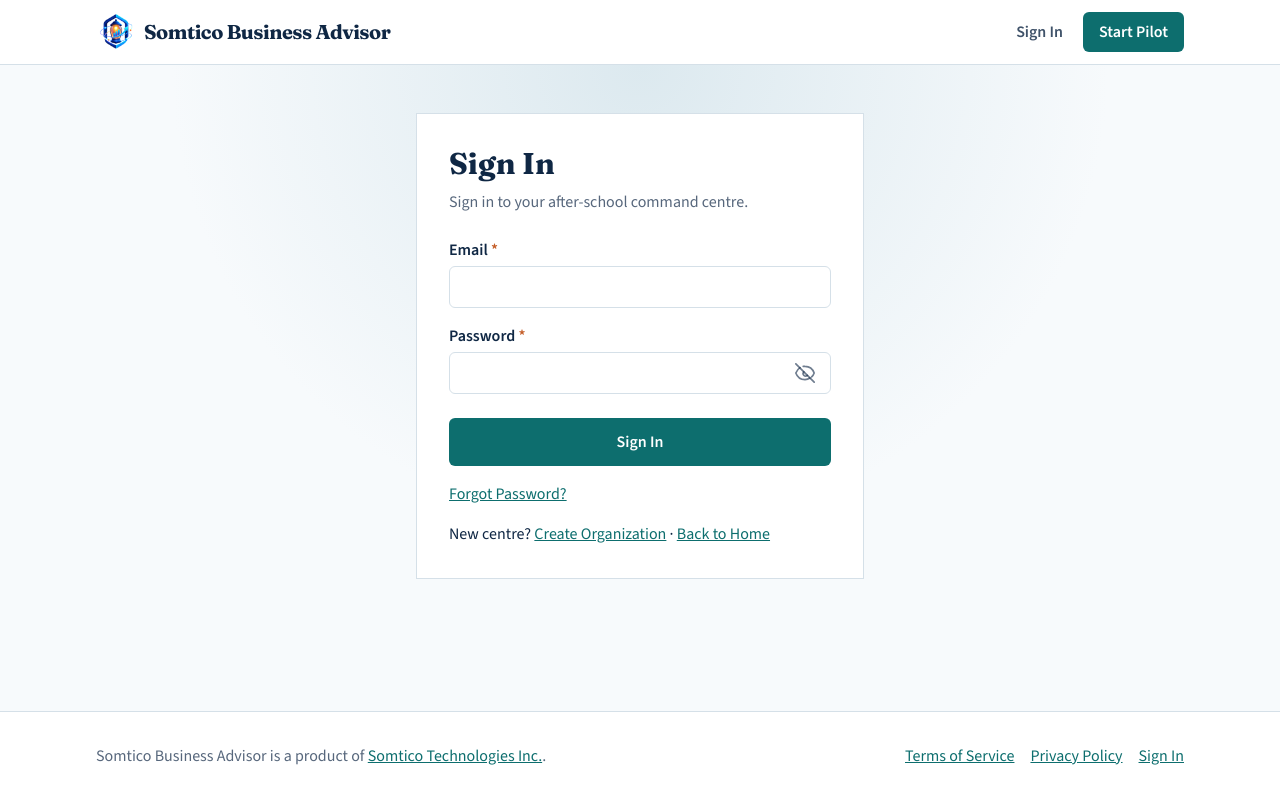
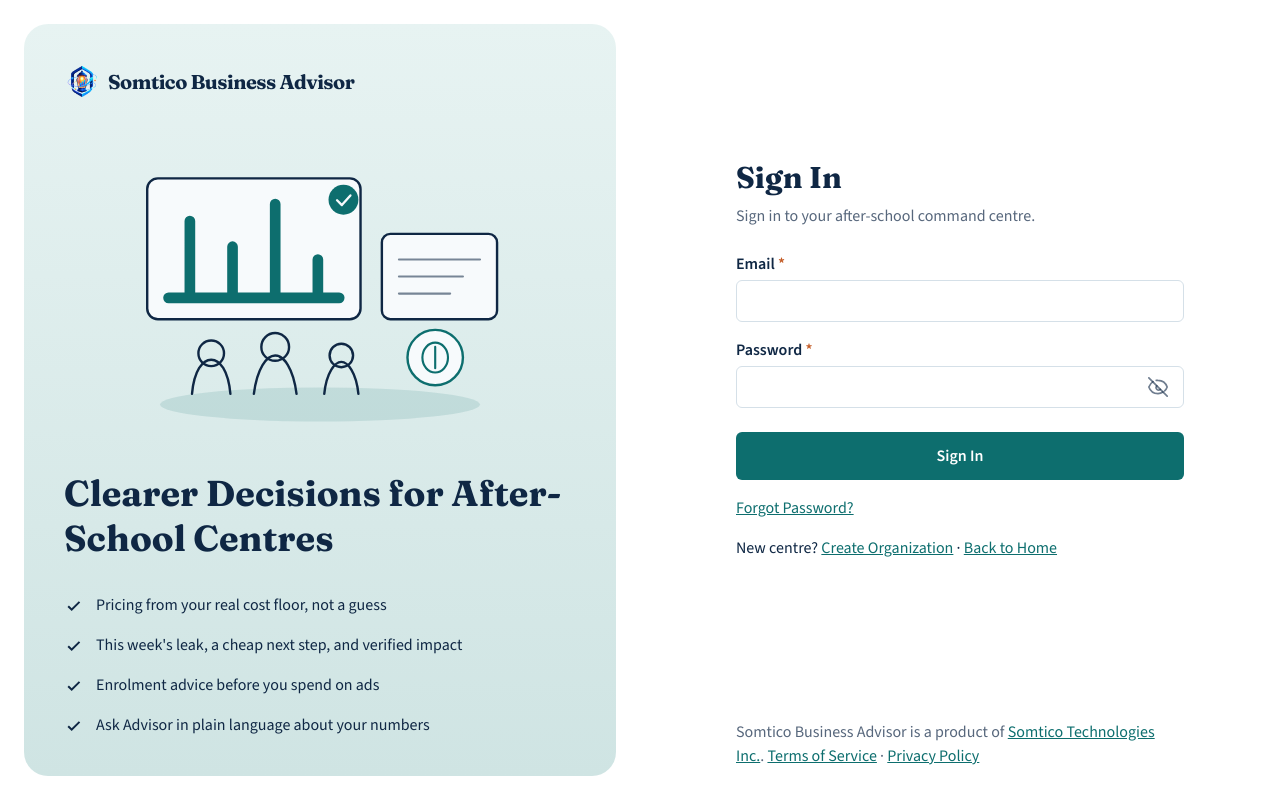
Before and after one commit to Somtico/business-advisor, a React (Vite) app in the folder frontend/: page /login in a window 1280 px wide. Built offline with nearby package versions, Linux system fonts and the light colour scheme; no server answers.

Commit message:
Add a split auth layout with product story and artwork
Login, signup, and password pages now show a teal command-centre panel on large screens so visitors see pricing, leaks, enrolment, and Ask Advisor before they sign in.

```diff
--- /dev/null
+++ b/frontend/src/components/AuthSplitLayout.tsx
@@ -0,0 +1,175 @@
+import type { ReactNode } from 'react';
+import { Link } from 'react-router';
+import { BrandMark } from './BrandMark';
+import {
+  COMPANY_NAME,
+  COMPANY_SITE,
+  PRODUCT_NAME,
+  authShowcase,
+} from '../content/product';
+
+function CheckIcon() {
+  return (
+    <svg
+      viewBox="0 0 20 20"
+      className="mt-0.5 h-5 w-5 shrink-0 text-ba-ink"
+      aria-hidden="true"
+    >
+      <path
+        fill="currentColor"
+        d="M7.7 13.3 4.9 10.5l-1.4 1.4 4.2 4.2 8.5-8.5-1.4-1.4z"
+      />
+    </svg>
+  );
+}
+
+/** Line-art command centre: programmes, a weekly chart, and a simple roster. */
+export function AuthShowcaseArt() {
+  return (
+    <svg
+      viewBox="0 0 420 280"
+      className="mx-auto w-full max-w-md"
+      role="img"
+      aria-label="Illustration of an after-school command centre with a chart, ledger, and students"
+    >
+      <ellipse cx="210" cy="248" rx="150" ry="16" fill="#0d6e6e" opacity="0.12" />
+      <rect
+        x="48"
+        y="36"
+        width="200"
+        height="132"
+        rx="10"
+        fill="#f7fafc"
+        stroke="#0f2744"
+        strokeWidth="2.25"
+      />
+      <path
+        d="M68 148h160M88 148v-72M128 148v-48M168 148v-88M208 148v-36"
+        stroke="#0d6e6e"
+        strokeWidth="10"
+        strokeLinecap="round"
+      />
+      <circle cx="232" cy="56" r="14" fill="#0d6e6e" />
+      <path
+        d="M226 56.5 230.5 61l8-9"
+        fill="none"
+        stroke="#f7fafc"
+        strokeWidth="2.2"
+        strokeLinecap="round"
+        strokeLinejoin="round"
+      />
+      <rect
+        x="268"
+        y="88"
+        width="108"
+        height="80"
+        rx="8"
+        fill="#f7fafc"
+        stroke="#0f2744"
+        strokeWidth="2.25"
+      />
+      <path
+        d="M284 112h76M284 128h60M284 144h48"
+        stroke="#0f2744"
+        strokeWidth="2"
+        strokeLinecap="round"
+        opacity="0.55"
+      />
+      <g fill="none" stroke="#0f2744" strokeWidth="2.25" strokeLinecap="round">
+        <circle cx="108" cy="200" r="12" />
+        <path d="M90 238c2-22 10-32 18-32s16 10 18 32" />
+        <circle cx="168" cy="194" r="13" />
+        <path d="M148 238c3-24 12-36 20-36s17 12 20 36" />
+        <circle cx="230" cy="202" r="11" />
+        <path d="M214 238c2-20 10-30 16-30s14 10 16 30" />
+      </g>
+      <circle
+        cx="318"
+        cy="204"
+        r="26"
+        fill="#f7fafc"
+        stroke="#0d6e6e"
+        strokeWidth="2.25"
+      />
+      <path
+        d="M306 204c0-8 5.5-14 12-14s12 6 12 14-5.5 14-12 14-12-6-12-14z"
+        fill="none"
+        stroke="#0d6e6e"
+        strokeWidth="2"
+      />
+      <path
+        d="M318 194v20"
+        stroke="#0d6e6e"
+        strokeWidth="2"
+        strokeLinecap="round"
+      />
+    </svg>
+  );
+}
+
+export function AuthShowcase() {
+  return (
+    <aside className="relative hidden p-6 lg:sticky lg:top-0 lg:flex lg:h-screen lg:flex-col">
+      <div className="flex min-h-0 flex-1 flex-col overflow-y-auto rounded-3xl bg-gradient-to-b from-[#e7f3f2] to-[#cfe4e3] px-10 py-10">
+        <BrandMark to="/" size={36} wordmark={PRODUCT_NAME} />
+        <div className="mt-10 flex flex-1 flex-col justify-center">
+          <AuthShowcaseArt />
+          <p className="mt-8 font-display text-4xl font-bold leading-tight text-ba-ink">
+            {authShowcase.headline}
+          </p>
+          <ul className="mt-8 space-y-4">
+            {authShowcase.points.map((point) => (
+              <li key={point} className="flex gap-3 text-base text-ba-ink">
+                <CheckIcon />
+                <span>{point}</span>
+              </li>
+            ))}
+          </ul>
+        </div>
+        <p className="mt-10 text-base text-ba-ink/80">{authShowcase.trust}</p>
+      </div>
+    </aside>
+  );
+}
+
+export function AuthSplitLayout({
+  children,
+  wide = false,
+}: {
+  children: ReactNode;
+  wide?: boolean;
+}) {
+  const formWidth = wide ? 'max-w-xl' : 'max-w-md';
+  return (
+    <div className="min-h-screen bg-white text-ba-ink lg:grid lg:grid-cols-2">
+      <AuthShowcase />
+      <div className="flex min-h-screen flex-col px-4 py-8 sm:px-8 lg:px-12">
+        <div className="mb-8 lg:hidden">
+          <BrandMark to="/" size={36} />
+        </div>
+        <div className={`mx-auto flex w-full ${formWidth} flex-1 flex-col justify-center`}>
+          {children}
+        </div>
+        <p className={`mx-auto mt-8 w-full ${formWidth} text-base text-ba-ink/70`}>
+          {PRODUCT_NAME} is a product of{' '}
+          <a
+            className="text-ba-accent underline"
+            href={COMPANY_SITE}
+            target="_blank"
+            rel="noreferrer"
+          >
+            {COMPANY_NAME}
+          </a>
+          .{' '}
+          <Link className="text-ba-accent underline" to="/terms">
+            Terms of Service
+          </Link>
+          {' · '}
+          <Link className="text-ba-accent underline" to="/privacy">
+            Privacy Policy
+          </Link>
+        </p>
+      </div>
+    </div>
+  );
+}
--- a/frontend/src/content/product.ts
+++ b/frontend/src/content/product.ts
@@ -9,6 +9,18 @@
 export const PILOT_PRICE = '$5 CAD / month';
 export const LOGO_SRC = '/images/logo/business-advisor-mark.png';
 export const LOGO_FULL_SRC = '/images/logo/business-advisor-logo.png';
+
+/** Short value propositions on the sign-in / signup split panel. */
+export const authShowcase = {
+  headline: 'Clearer Decisions for After-School Centres',
+  points: [
+    'Pricing from your real cost floor, not a guess',
+    "This week's leak, a cheap next step, and verified impact",
+    'Enrolment advice before you spend on ads',
+    'Ask Advisor in plain language about your numbers',
+  ],
+  trust: 'Built for independent tutoring, STEM, and enrichment centres',
+} as const;
 
 export const advisorTrustPoints = [
   {
--- a/frontend/src/pages/ForgotPasswordPage.tsx
+++ b/frontend/src/pages/ForgotPasswordPage.tsx
@@ -1,7 +1,7 @@
 import { FormEvent, useState } from 'react';
 import { Link, useNavigate } from 'react-router';
 import { api } from '../lib/api';
-import { PublicShell } from '../components/PublicShell';
+import { AuthSplitLayout } from '../components/AuthSplitLayout';
 import { RequiredMark } from '../lib/forms';
 
 export function ForgotPasswordPage() {
@@ -28,12 +28,8 @@
   }
 
   return (
-    <PublicShell compact>
-      <div className="flex items-center justify-center bg-[radial-gradient(circle_at_top,_#dce9ef,_#f7fafc_55%)] px-4 py-12">
-        <form
-          onSubmit={onSubmit}
-          className="w-full max-w-md border border-ba-line bg-white p-8"
-        >
+    <AuthSplitLayout>
+      <form onSubmit={onSubmit} className="w-full">
           <h1 className="font-display text-3xl font-bold">Forgot Password</h1>
           <p className="mt-2 text-base text-ba-ink/70">
             Enter your email and we will send a reset link if an account matches.
@@ -64,7 +60,6 @@
             </Link>
           </p>
         </form>
-      </div>
-    </PublicShell>
+    </AuthSplitLayout>
   );
 }
--- a/frontend/src/pages/LoginPage.tsx
+++ b/frontend/src/pages/LoginPage.tsx
@@ -3,7 +3,7 @@
 import { api, ApiError, clearTenantSlug } from '../lib/api';
 import { useAuth, type WorkspaceSummary } from '../context/AuthContext';
 import { PasswordField } from '../components/PasswordField';
-import { PublicShell } from '../components/PublicShell';
+import { AuthSplitLayout } from '../components/AuthSplitLayout';
 import { RequiredMark } from '../lib/forms';
 
 export function LoginPage() {
@@ -140,12 +140,8 @@
   }
 
   return (
-    <PublicShell compact>
-    <div className="flex items-center justify-center bg-[radial-gradient(circle_at_top,_#dce9ef,_#f7fafc_55%)] px-4 py-12">
-      <form
-        onSubmit={onSubmit}
-        className="w-full max-w-md border border-ba-line bg-white p-8"
-      >
+    <AuthSplitLayout>
+      <form onSubmit={onSubmit} className="w-full">
         <h1 className="font-display text-3xl font-bold">Sign In</h1>
         <p className="mt-2 text-base text-ba-ink/70">
           Sign in to your after-school command centre.
@@ -209,7 +205,6 @@
           </Link>
         </p>
       </form>
-    </div>
-    </PublicShell>
+    </AuthSplitLayout>
   );
 }
--- a/frontend/src/pages/ResetPasswordPage.tsx
+++ b/frontend/src/pages/ResetPasswordPage.tsx
@@ -2,7 +2,7 @@
 import { Link, useNavigate, useSearchParams } from 'react-router';
 import { api } from '../lib/api';
 import { PasswordField } from '../components/PasswordField';
-import { PublicShell } from '../components/PublicShell';
+import { AuthSplitLayout } from '../components/AuthSplitLayout';
 import { RequiredMark } from '../lib/forms';
 
 export function ResetPasswordPage() {
@@ -37,12 +37,8 @@
   }
 
   return (
-    <PublicShell compact>
-      <div className="flex items-center justify-center bg-[radial-gradient(circle_at_top,_#dce9ef,_#f7fafc_55%)] px-4 py-12">
-        <form
-          onSubmit={onSubmit}
-          className="w-full max-w-md border border-ba-line bg-white p-8"
-        >
+    <AuthSplitLayout>
+      <form onSubmit={onSubmit} className="w-full">
           <h1 className="font-display text-3xl font-bold">Reset Password</h1>
           {!token && (
             <p className="mt-4 text-base text-ba-warm">
@@ -87,7 +83,6 @@
             </Link>
           </p>
         </form>
-      </div>
-    </PublicShell>
+    </AuthSplitLayout>
   );
 }
--- a/frontend/src/pages/SignupPage.tsx
+++ b/frontend/src/pages/SignupPage.tsx
@@ -3,7 +3,7 @@
 import { api } from '../lib/api';
 import { LegalAcceptScroll } from '../components/LegalAcceptScroll';
 import { PasswordField } from '../components/PasswordField';
-import { PublicShell } from '../components/PublicShell';
+import { AuthSplitLayout } from '../components/AuthSplitLayout';
 import {
   EDUCATION_SUBTYPE_OPTIONS,
   RequiredMark,
@@ -98,12 +98,8 @@
   }
 
   return (
-    <PublicShell compact>
-    <div className="flex items-center justify-center bg-[radial-gradient(circle_at_top,_#dce9ef,_#f7fafc_55%)] px-4 py-10">
-      <form
-        onSubmit={onSubmit}
-        className="w-full max-w-xl border border-ba-line bg-white p-8"
-      >
+    <AuthSplitLayout wide>
+      <form onSubmit={onSubmit} className="w-full">
         <h1 className="font-display text-3xl font-bold">Create Organization</h1>
         <p className="mt-2 text-base text-ba-ink/70">
           After-school / tutoring / enrichment blueprint is applied automatically.
@@ -277,7 +273,6 @@
           </Link>
         </p>
       </form>
-    </div>
-    </PublicShell>
+    </AuthSplitLayout>
   );
 }
```
Also changed, not shown: 1 other file (tests, documents, lock files or other folders).
